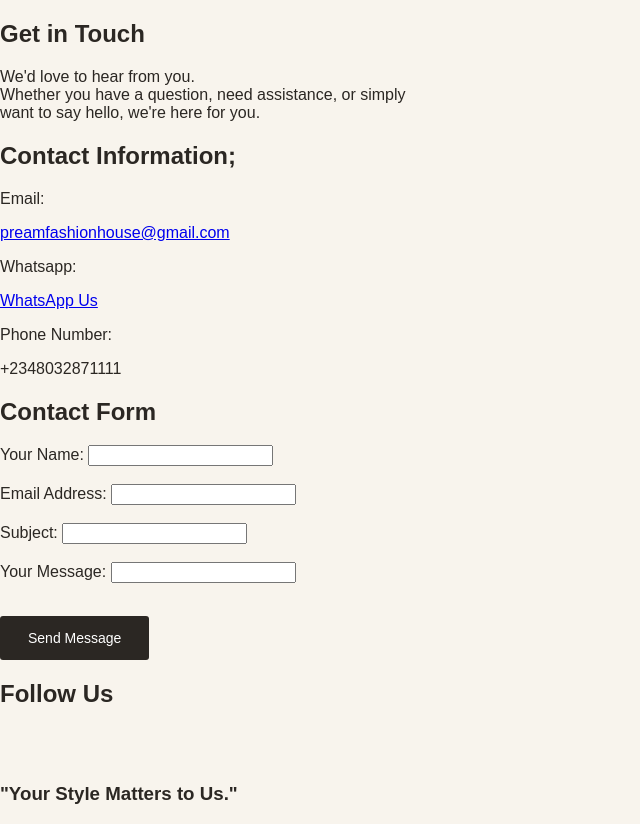
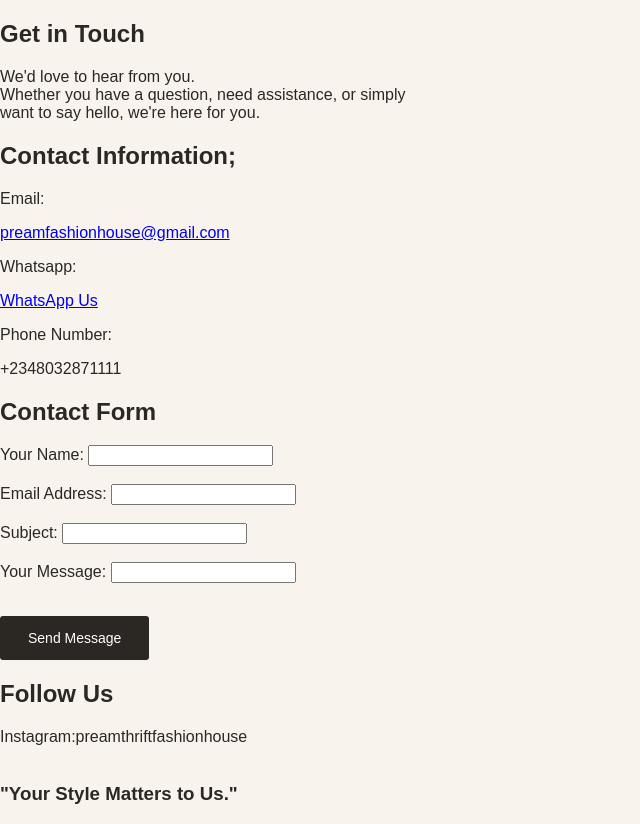
Before and after one commit to olamideadeola423-lgtm/Pream-Fashion-House, a plain HTML site: page contact.html in a window 1280 px wide. Shown: the whole page, without its empty margins (0-640 px from the left). Drawn offline with Linux system fonts and the light colour scheme.

Commit message:
Update website

```diff
--- a/contact.html
+++ b/contact.html
@@ -50,7 +50,7 @@
        <button>Send Message</button>
 
        <h2>Follow Us</h2>
-
+         Instagram:preamthriftfashionhouse
        <a href=""></a>
 
        <br><br>
```
